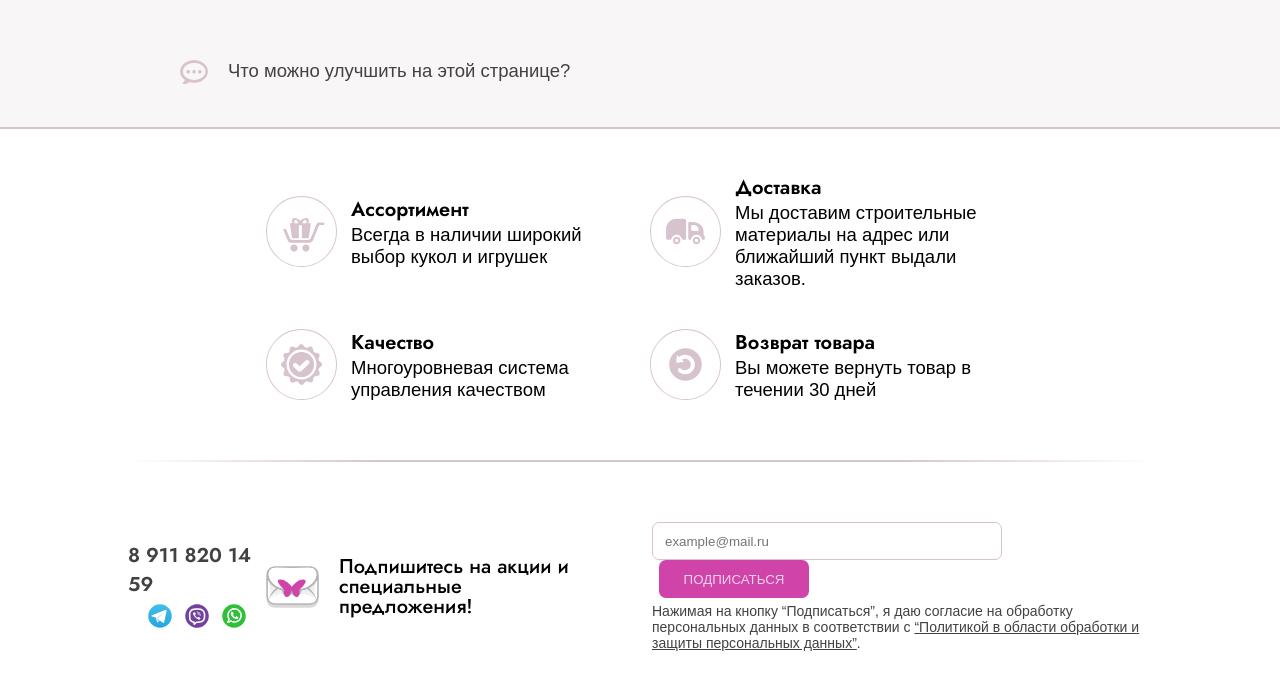
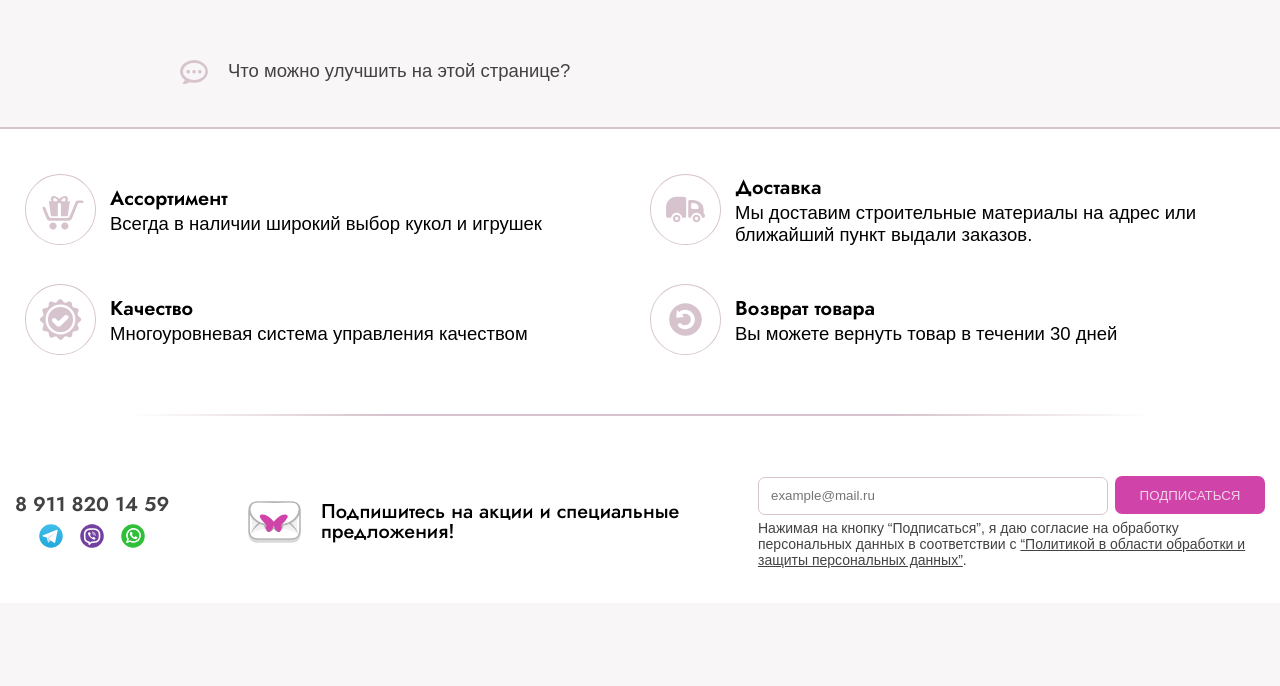
Before and after one commit to loremru/empire-of-dolls, a Vue app: page /cart in a window 1280 px wide. Shown: the part 1304-1990 px from the top of the page. After the commit the page ends 1907 px from the top, so only its background shows below. Built offline with nearby package versions, Linux system fonts and the light colour scheme; a web font is replaced by a local one.

Commit message:
variable fix&& content class usage

```diff
--- a/src/assets/styles/_variables.scss
+++ b/src/assets/styles/_variables.scss
@@ -2,7 +2,6 @@ $border-color: #d7c3cd;
 $super-red: #ff285b;
 $text: #424242;
 $body: #f8f6f7;
-$violet-button: #d043a9;
 $purple: #a52681;
 $pink: #d043a9;
 
--- a/src/components/Main/Footer/FooterBottom.vue
+++ b/src/components/Main/Footer/FooterBottom.vue
@@ -1,6 +1,6 @@
 <template>
   <div class="FooterBottom">
-    <div class="footer-bottom-container">
+    <div class="footer-bottom-container content">
       <FooterContacts />
       <FooterSubscribeAlert />
       <FooterSubscribeForm />
@@ -23,9 +23,8 @@ export default {
   background: #fff;
 }
 .footer-bottom-container {
-  width: 80%;
-  margin: auto;
-  padding: 35px 0;
+  padding-top: 35px;
+  padding-bottom: 35px;
   display: flex;
   justify-content: space-between;
   align-items: center;
--- a/src/components/Main/Footer/FooterSubscribeForm.vue
+++ b/src/components/Main/Footer/FooterSubscribeForm.vue
@@ -34,7 +34,7 @@ export default {
   width: 350px;
 }
 .subscription-button {
-  background: $violet-button;
+  background: $pink;
   border: none;
   height: 38px;
   line-height: 37px;
--- a/src/components/Main/Footer/OurQualities.vue
+++ b/src/components/Main/Footer/OurQualities.vue
@@ -1,6 +1,6 @@
 <template>
   <div class="OurQualities">
-    <div class="qualities">
+    <div class="qualities content">
       <div class="qualities-item">
         <img src="@/assets/images/assortment.svg" alt="assortment" />
         <div class="qualities-item_text">
@@ -56,8 +56,6 @@ export default {
   padding: 25px 0;
 }
 .qualities {
-  width: 60%;
-  margin: 0 auto;
   display: flex;
   flex-wrap: wrap;
 }
```
